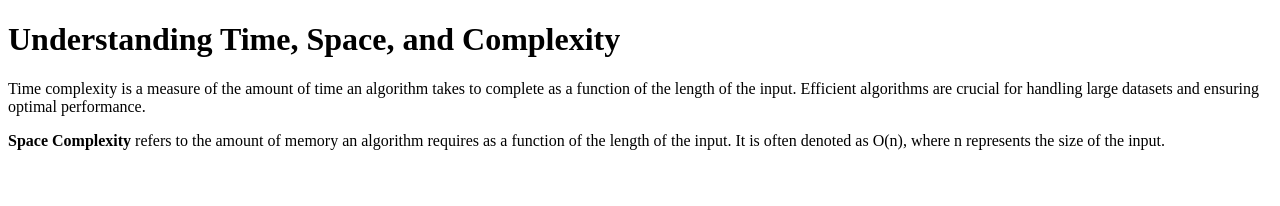
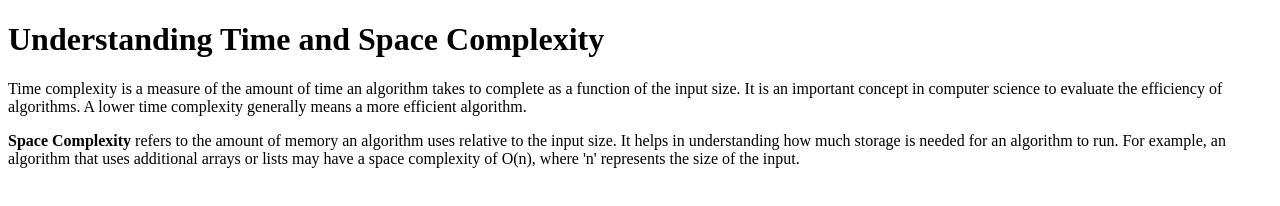
Before and after one commit to acciojob/time-and-space-complexity-prabhu26k, a website: page main.html in a window 1280 px wide. Drawn offline with Linux system fonts and the light colour scheme.

Commit message:
created a submission

```diff
--- a/main.html
+++ b/main.html
@@ -1,21 +1,15 @@
 <!DOCTYPE html>
+<html lang="en">
+<head>
+    <meta charset="UTF-8">
+    <meta name="viewport" content="width=device-width, initial-scale=1.0">
+    <title>Time and Space Complexity</title>
+</head>
+<body>
+    <h1>Understanding Time and Space Complexity</h1>
 
-<html>
+    <p>Time complexity is a measure of the amount of time an algorithm takes to complete as a function of the input size. It is an important concept in computer science to evaluate the efficiency of algorithms. A lower time complexity generally means a more efficient algorithm.</p>
 
-<head>
-	<link rel="stylesheet" href="styles.css">
-</head>
-
-<body>
-	<!-- the entire body must be written by student -->
-    <script type="text/javascript" src="./script.js">
-</script>
-    <h1>Understanding Time, Space, and Complexity</h1>
-    <p>Time complexity is a measure of the amount of time an algorithm takes to complete as a function of the length of the input. Efficient algorithms are crucial for handling large datasets and ensuring optimal performance.</p>
-    <p><b>Space Complexity</b> refers to the amount of memory an algorithm requires as a function of the length of the input. It is often denoted as O(n), where n represents the size of the input.</p>
-
-
-
+    <p><b>Space Complexity</b> refers to the amount of memory an algorithm uses relative to the input size. It helps in understanding how much storage is needed for an algorithm to run. For example, an algorithm that uses additional arrays or lists may have a space complexity of O(n), where 'n' represents the size of the input.</p>
 </body>
-
 </html>
```
